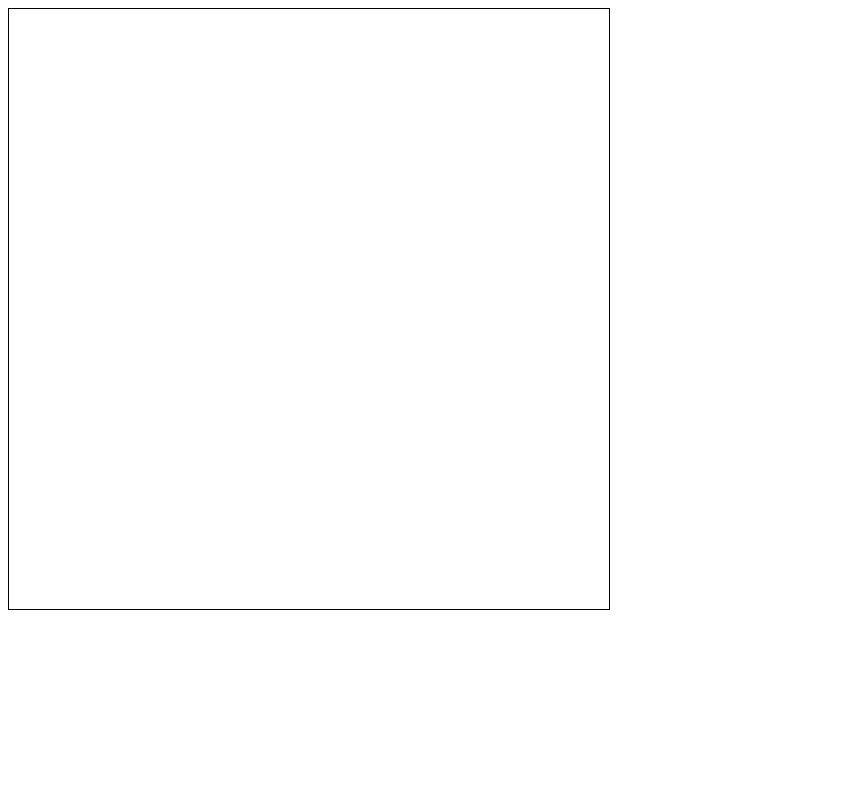
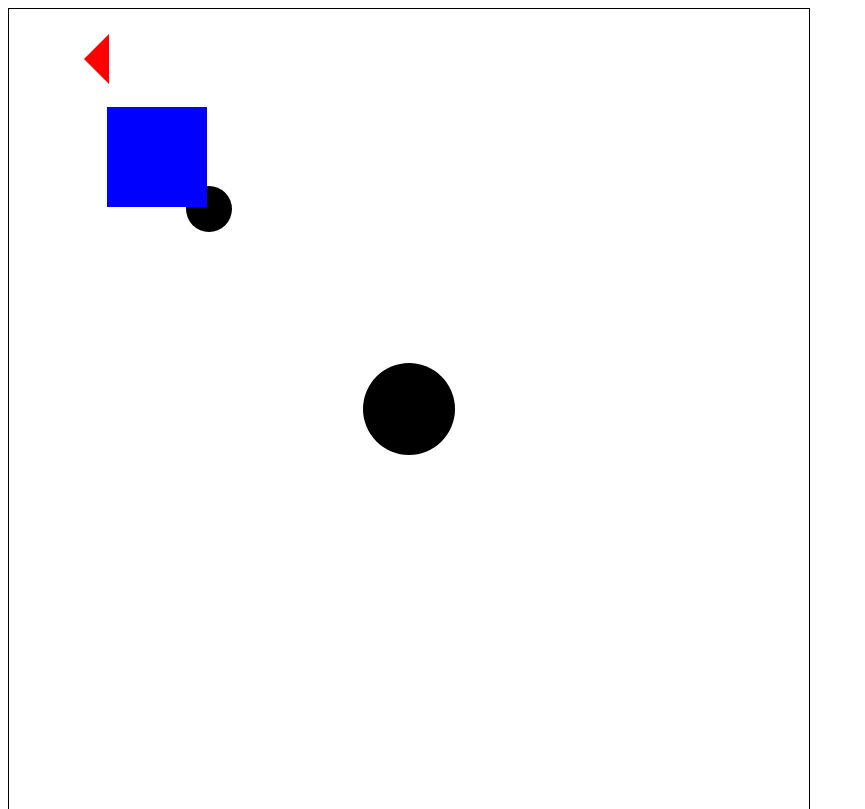
Before and after one commit to lilkraftwerk/asteroids, a plain HTML site: page index.html in a window 1280 px wide. Shown: the top 809 px of the page, without its empty margins (0-865 px from the left). Drawn offline with Linux system fonts and the light colour scheme.

Commit message:
drawing multiple shapes in multiple colors

```diff
--- a/index.html
+++ b/index.html
@@ -8,7 +8,7 @@
 <body>
 
 
-  <canvas id="tutorial" width="600" height="600"></canvas>
+  <canvas id="tutorial" width="800" height="800"></canvas>
 
     <script src="js/asteroids.js" type="text/javascript"></script>
 </body>
--- a/js/asteroids.js
+++ b/js/asteroids.js
@@ -1,6 +1,7 @@
 var canvas = document.getElementById('tutorial')
 var context = canvas.getContext('2d')
-context.fillStyle = "#000000"
+// context.fillStyle = "#000000"
+
 var x, y, width, height;
 
 x = 0;
@@ -8,13 +9,43 @@ y = 0;
 width = 100;
 height = 100;
 
-function draw(){
-context.fillRect(x, y, width, height)
+function drawRectangle(xCoord, yCoord, width, height){
+  context.beginPath()
+  context.fillStyle = "#0000FF"
+  context.fillRect(xCoord, yCoord, width, height)
+  context.closePath()
 }
 
 
+function drawAsteroidOld() {
+  context.beginPath()
+  context.fillStyle = "#000000"
+  context.arc(200, 200, 23, 0, Math.PI * 2)
+  context.fill()
+  context.closePath()
+}
+
+function drawAsteroid(xCoord, yCoord, radius) {
+  context.beginPath()
+  context.fillStyle = "#000000"
+  context.arc(xCoord, yCoord, radius, 0, Math.PI * 2)
+  context.fill()
+  context.closePath()
+}
+
+function drawShip() {
+  context.beginPath()
+context.fillStyle = "#FF0000"
+
+  context.moveTo(75,50)
+  context.lineTo(100,75)
+  context.lineTo(100,25)
+  context.fill()
+  context.closePath()
+}
+
 var moveRect = function(){
-  if(x < 600){
+  if(x < canvas.width){
   x += 1;
   y += 1;
 
@@ -25,8 +56,17 @@ var moveRect = function(){
 
 function drawInterval(){
   setInterval(function(){
-    context.clearRect ( 0 , 0 , 600 , 600 );
-    draw()
+    context.clearRect ( 0 , 0 , canvas.width , canvas.height );
+    drawAsteroid(200, 200, 23);
+    drawAsteroid(400, 400, 46);
+    drawRectangle(x, y, width, height);
+    drawShip();
     moveRect()
   }, 5)
 }
+
+
+window.onload = function(){
+  drawInterval()
+
+}
```
